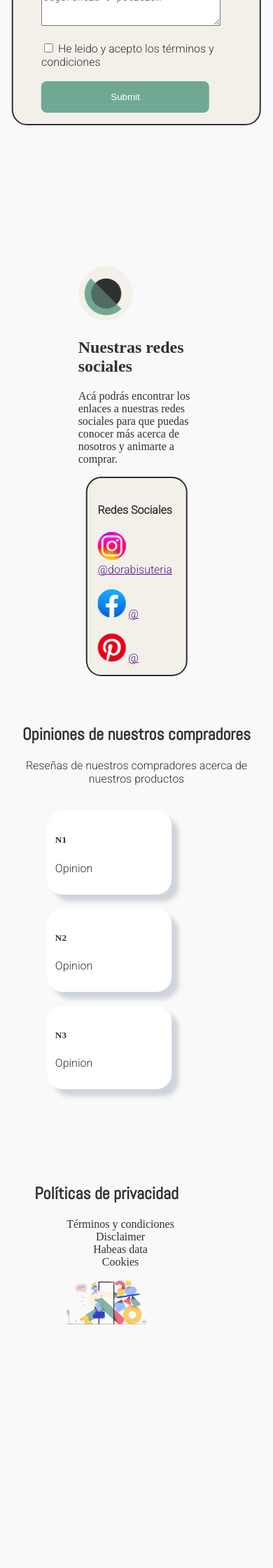
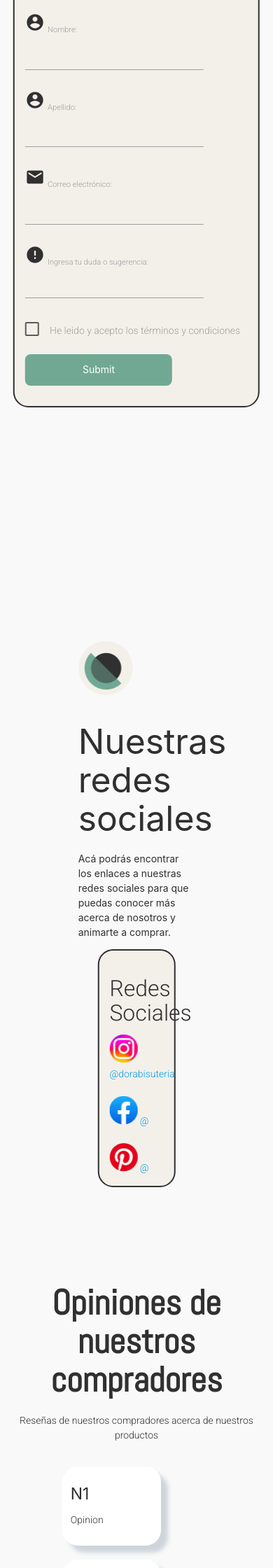
Before and after one commit to CamiloMedina28/PROYECTO-FINAL, a Django app: page / in a window 390 px wide; the page is wider, and only the part inside the window is pictured. Shown: the part 2068-4308 px from the top of that part at 70% size. Before the commit the page ends 3960 px from the top of that part, so only its background shows below. Run offline with Django 5.2, Linux system fonts and the light colour scheme.

Commit message:
ARREGLOS EN EL CSS - MATERIALIZE Arreglos en los media querys de la página principal debido a daños por el uso del framework front-end materialize. Correcciones en el formulario.

```diff
--- a/dorabisuteria/static/styles/DEFAULT/custom.scss
+++ b/dorabisuteria/static/styles/DEFAULT/custom.scss
@@ -15,6 +15,6 @@
 $custom_black: #303031;
 
 $primary:       $verde_menta ;
-$secondary:     $background-color;
+$secondary:     #fff !important;
 $terciary: $custom_black;
 $secondary_bg: #F3F0EA;
--- a/dorabisuteria/static/styles/INDEX/index.css
+++ b/dorabisuteria/static/styles/INDEX/index.css
@@ -191,7 +198,7 @@
 
 .contactanos {
   width: 95%;
-  margin-top: 85vmax;
+  margin-top: 105vmax;
   position: absolute;
   left: 50%;
   transform: translate(-50%);
@@ -204,6 +211,7 @@
 }
 
 .contactanos #contenedor_form #formulario {
+  padding: 15px;
   margin-top: 15px;
   width: 40%;
   border: 2px solid #303031;
@@ -214,6 +222,7 @@
 
 .contactanos ul {
   list-style-type: none;
+  padding-left: 5px;
 }
 
 .contactanos p {
@@ -242,8 +251,6 @@
 }
 
 .contactanos #contenedor_form #formulario ul li #nombre {
-  border: none;
-  border-bottom: 2px solid black;
   font-size: 16px;
   margin-top: 5px;
   outline: 0;
@@ -253,8 +260,6 @@
 }
 
 .contactanos #contenedor_form #formulario ul li #apellido {
-  border: none;
-  border-bottom: 2px solid black;
   font-size: 16px;
   margin-top: 5px;
   outline: 0;
@@ -264,8 +269,6 @@
 }
 
 .contactanos #contenedor_form #formulario ul li #correo {
-  border: none;
-  border-bottom: 2px solid black;
   font-size: 16px;
   margin-top: 5px;
   outline: 0;
@@ -292,7 +295,7 @@
 
 .redes_sociales {
   width: 95%;
-  margin-top: 130vmax;
+  margin-top: 175vmax;
   position: absolute;
   left: 50%;
   transform: translate(-50%);
@@ -326,7 +329,7 @@
 
 .opiniones {
   width: 95%;
-  margin-top: 160vmax;
+  margin-top: 210vmax;
   position: absolute;
   left: 50%;
   transform: translate(-50%);
@@ -374,7 +377,7 @@
 
 .footer {
   position: relative;
-  margin-top: 190vmax;
+  margin-top: 250vmax;
 }
 
 .footer #footer {
@@ -543,11 +529,6 @@
     display: inline;
   }
 }
-@media screen and (max-width: 1100px) {
-  .contactanos {
-    margin-top: 80vmax;
-  }
-}
 @media screen and (max-width: 1040px) {
   .contactanos #contenedor_form #formulario ul li #boton {
     width: 15rem;
@@ -555,15 +536,20 @@
 }
 @media screen and (max-width: 985px) {
   .contactanos {
-    margin-top: 100vmax;
+    margin-top: 120vmax;
+  }
+}
+@media screen and (max-width: 875px) {
+  .contactanos {
+    margin-top: 135vmax;
   }
 }
 @media screen and (max-width: 750px) {
+  .contactanos {
+    margin-top: 195vmax;
+  }
   .contactanos #contenedor_form {
     display: inline;
-  }
-  .contactanos {
-    margin-top: 175vmax;
   }
   .contactanos #contenedor_form {
     display: inline-flex;
@@ -575,14 +561,14 @@
     width: 95%;
   }
 }
-@media screen and (max-width: 1100px) {
+@media screen and (max-width: 985px) {
   .redes_sociales {
-    margin-top: 130vmax;
+    margin-top: 200vmax;
   }
 }
-@media screen and (max-width: 985px) {
+@media screen and (max-width: 875px) {
   .redes_sociales {
-    margin-top: 165vmax;
+    margin-top: 230vmax;
   }
 }
 @media screen and (max-width: 750px) {
@@ -590,7 +576,7 @@
     display: inline;
   }
   .redes_sociales {
-    margin-top: 285vmax;
+    margin-top: 345vmax;
   }
   .redes_sociales #contenedor_redes {
     display: inline-flex;
@@ -598,14 +584,14 @@
     flex-direction: column;
   }
 }
-@media screen and (max-width: 1100px) {
+@media screen and (max-width: 985px) {
   .opiniones {
-    margin-top: 170vmax;
+    margin-top: 245vmax;
   }
 }
-@media screen and (max-width: 985px) {
+@media screen and (max-width: 875px) {
   .opiniones {
-    margin-top: 200vmax;
+    margin-top: 275vmax;
   }
 }
 @media screen and (max-width: 750px) {
@@ -613,7 +599,7 @@
     display: inline;
   }
   .opiniones {
-    margin-top: 360vmax;
+    margin-top: 450vmax;
   }
   .opiniones #contenedor_opiniones {
     display: inline-flex;
@@ -638,12 +624,17 @@
 }
 @media screen and (max-width: 1100px) {
   .footer {
-    margin-top: 225vmax;
+    margin-top: 255vmax;
   }
 }
 @media screen and (max-width: 985px) {
   .footer {
-    margin-top: 245vmax;
+    margin-top: 295vmax;
+  }
+}
+@media screen and (max-width: 875px) {
+  .footer {
+    margin-top: 325vmax;
   }
 }
 @media screen and (max-width: 985px) {
@@ -656,6 +647,6 @@
     display: inline;
   }
   .footer {
-    margin-top: 440vmax;
+    margin-top: 570vmax;
   }
 }/*# sourceMappingURL=index.css.map */
--- a/dorabisuteria/static/styles/INDEX/index.scss
+++ b/dorabisuteria/static/styles/INDEX/index.scss
@@ -11,6 +11,16 @@
     height: 5px;
     width: $width;
     top: 55px;
+    margin-inline-start: 12px;
+}
+
+@mixin custom_form_input(){
+    font-size: 16px;
+    margin-top: 5px;
+    outline: 0;
+    width: 80%;
+    background-color: custom.$secondary_bg;
+    color: #64696d;
 }
 
 @mixin bordes($color){
@@ -192,7 +202,7 @@
 
 .contactanos{
     width: 95%;
-    margin-top: 85vmax;
+    margin-top: 105vmax;
     position: absolute;
     left: 50%;
     transform: translate(-50%);
@@ -205,6 +215,7 @@
 }
 
 .contactanos #contenedor_form #formulario{
+    padding: 15px;
     margin-top: 15px;
     width: 40%;
     @include bordes(custom.$terciary);
@@ -214,6 +225,7 @@
 
 .contactanos ul{
     list-style-type: none;
+    padding-left: 5px;
 }
 
 .contactanos p{
@@ -239,17 +251,6 @@
 
 .contactanos #formulario label{
     font-family: Roboto;
-}
-
-@mixin custom_form_input(){
-    border: none;
-    border-bottom: 2px solid black;
-    font-size: 16px;
-    margin-top: 5px;
-    outline: 0;
-    width: 80%;
-    background-color: custom.$secondary_bg;
-    color: #64696d;
 }
 
 .contactanos #contenedor_form #formulario ul li #nombre{
@@ -284,7 +285,7 @@
 
 .redes_sociales{
     width: 95%;
-    margin-top: 130vmax;
+    margin-top: 175vmax;
     position: absolute;
     left: 50%;
     transform: translate(-50%);
@@ -319,7 +320,7 @@
 
 .opiniones{
     width: 95%;
-    margin-top: 160vmax;
+    margin-top: 210vmax;
     position: absolute;
     left: 50%;
     transform: translate(-50%);
@@ -352,7 +353,7 @@
 
 .footer{
     position: relative;
-    margin-top: 190vmax;
+    margin-top: 250vmax;
 
 }
 
@@ -497,12 +504,6 @@
 
 //media querys contáctanos
 
-@media screen and (max-width: 1100px){
-    .contactanos{
-        margin-top: 80vmax;
-    }
-}
-
 @media screen and (max-width: 1040px) {
     .contactanos #contenedor_form #formulario ul li #boton{
         width: 15rem;
@@ -511,17 +512,23 @@
 
 @media screen and (max-width: 985px) {
     .contactanos{
-        margin-top: 100vmax;
+        margin-top: 120vmax;
+    }
+}
+
+@media screen and (max-width: 875px){
+    .contactanos{
+        margin-top: 135vmax;
     }
 }
 
 @media screen and (max-width: 750px){
+    .contactanos{
+        margin-top: 195vmax;
+    }
+
     .contactanos #contenedor_form {
         display: inline;
-    }
-
-    .contactanos{
-        margin-top: 175vmax;
     }
 
     .contactanos #contenedor_form {
@@ -536,19 +543,19 @@
     }
 }
 
-//media querys redes sociales
-
-@media screen and (max-width: 1100px){
-    .redes_sociales{
-        margin-top: 130vmax;
-    }
-}
+//Media querys para redes sociales
 
 @media screen and (max-width: 985px){
     .redes_sociales{
-        margin-top: 165vmax;
+        margin-top: 200vmax;
     }
 
+}
+
+@media screen and (max-width: 875px) {
+    .redes_sociales{
+        margin-top: 230vmax;
+    }
 }
 
 @media screen and (max-width: 750px){
@@ -557,7 +564,7 @@
     }
 
     .redes_sociales{
-        margin-top: 285vmax;
+        margin-top: 345vmax;
     }
 
     .redes_sociales #contenedor_redes {
@@ -567,17 +574,17 @@
     }
 }
 
-//media querys opiniones
+//Media querys para opiniones
 
-@media screen and (max-width: 1100px){
+@media screen and (max-width: 985px){
     .opiniones{
-        margin-top: 170vmax;
+        margin-top: 245vmax;
     }
 }
 
-@media screen and (max-width: 985px){
+@media screen and (max-width: 875px){
     .opiniones{
-        margin-top: 200vmax;
+        margin-top: 275vmax;
     }
 }
 
@@ -587,7 +594,7 @@
     }
 
     .opiniones{
-        margin-top: 360vmax;
+        margin-top: 450vmax;
     }
 
     .opiniones #contenedor_opiniones {
@@ -619,16 +626,22 @@
 
 @media screen and (max-width: 1100px){
     .footer{
-        margin-top: 225vmax;
+        margin-top: 255vmax;
     }
 }
 
 @media screen and (max-width: 985px){
     .footer{
-        margin-top: 245vmax;
+        margin-top: 295vmax;
     }
 }
 
+@media screen and (max-width: 875px) {
+    .footer{
+        margin-top: 325vmax;
+    }
+
+}
 @media screen and (max-width: 985px) {
     .footer #footer #Imagen_footer #img_foot{
         width: 45%;
@@ -641,8 +654,6 @@
     }
 
     .footer{
-        margin-top: 440vmax;
+        margin-top: 570vmax;
     }
-
-
 }
--- a/dorabisuteria/templates/main_dash/index.html
+++ b/dorabisuteria/templates/main_dash/index.html
@@ -6,6 +6,12 @@
     <meta name="viewport" content="width=device-width, initial-scale=1.0">
     <title>Dora Bisutería</title>
     <link rel="stylesheet" type="text/css" href='{%static "styles/INDEX/index.css"%}'>
+    <!-- Compiled and minified CSS -->
+    <link rel="stylesheet" href="https://cdnjs.cloudflare.com/ajax/libs/materialize/1.0.0/css/materialize.min.css">
+    <!-- Icons -->
+    <link href="https://fonts.googleapis.com/icon?family=Material+Icons" rel="stylesheet">
+     <!-- Compiled and minified JavaScript -->
+     <script src="https://cdnjs.cloudflare.com/ajax/libs/materialize/1.0.0/js/materialize.min.js"></script>
     <link rel="icon" type="image" href='{% static "img/LOGOS/logo 1 redim.png"%}'>
 </head>
 
@@ -25,18 +31,14 @@
                 contador = 0;
             }
         }
-        function confirmacion(){
-            alert("Información enviada con exito.");
-        }
     </script>
 
     <header>
 
         <img class="logo_superior" src="{%static 'img/LOGOS/logo 1 redim.png'%}" alt="Logo de dora bisuteria">
 
-        <nav>
-
-            <input type="checkbox" class="chequeo" id="menu-toogle" onclick="hacer_click()"> <!--Casilla para que el menú se despliegue-->
+        <nav class="#ffffff white">
+            <input type="checkbox" class="chequeo" id="menu-toogle" > <!--Casilla para que el menú se despliegue onclick="hacer_click()""-->
             <label for="menu-toogle" class="menu-toogle" ></label>
             <ul style="z-index: 2; display: block;" id="ul">
                 <li id="inicio"><a href="/index">Inicio</a></li>
@@ -54,7 +56,7 @@
                     TIENDA DE ACCESORIOS <br> DORA BISUTERÍA
                 </h2>
                 <p>VISTE BIEN, VISTE A LA MODA USA DORA BISUTERÍA</p>
-                <a href="./productos.html">
+                <a href="/productos">
                     <input id="boton" type="submit" value="Ver Productos">
                 </a>
             </div>
@@ -93,31 +95,44 @@
                         {% csrf_token %}
                         <ul>
                             <li>
+                                <i class="small material-icons">account_circle</i>
                                 <label for="nombre">Nombre:</label>
                                 <br>
-                                <input type="text" id="nombre" name="nombre" required>
+                                <input type="text" class="validate" for="nombre" id="nombre" name="nombre" required>
+                                <br>
+                                <span class="helper-text" data-error="Valor incorrecto" data-success="Valor correcto"></span>
                             </li>
                             <br>
                             <li>
+                                <i class="small material-icons">account_circle</i>
                                 <label for="apellido">Apellido:</label>
                                 <br>
-                                <input type="text" id="apellido" name="apellido" required>
+                                <input type="text" class="validate" id="apellido" name="apellido" required>
+                                <br>
+                                <span class="helper-text" data-error="Valor incorrecto" data-success="Valor correcto"></span>
                             </li>
                             <br>
                             <li>
+                                <i class="small material-icons">email</i>
                                 <label for="correo">Correo electrónico:</label>
                                 <br>
-                                <input type="email" id="correo" name="correo" required>
+                                <input type="email" class="validate" id="correo" name="correo" required>
+                                <br>
+                                <span class="helper-text" data-error="Valor incorrecto" data-success="Valor correcto"></span>
                             </li>
                             <br>
                             <li>
-                                <label for="texto">Ingresa tu duda o sugerencia:</label>
+                                <i class="small material-icons">error</i>
+                                <label for="duda">Ingresa tu duda o sugerencia:</label>
                                 <br>
-                                <textarea id="duda" name="duda" rows="4" cols="30" placeholder="Ingresa tu duda pregunta sugerencia o petición" required></textarea>
+                                <textarea id="duda" class="materialize-textarea" name="duda" data-length="120" required></textarea>
                             </li>
                             <br>
                             <li>
-                                <input type="checkbox" required> <label>He leido y acepto los términos y condiciones</label>
+                                <label>
+                                    <input type="checkbox" class="filled-in" required>
+                                    <span>He leido y acepto los términos y condiciones</span>
+                                </label>
                             </li>
                             <br>
                             <li>
```
Also changed, not shown: other parts of dorabisuteria/static/styles/INDEX/index.css (+27 -37 lines), other parts of dorabisuteria/static/styles/INDEX/index.scss (+38 -32 lines), 1 other file.
